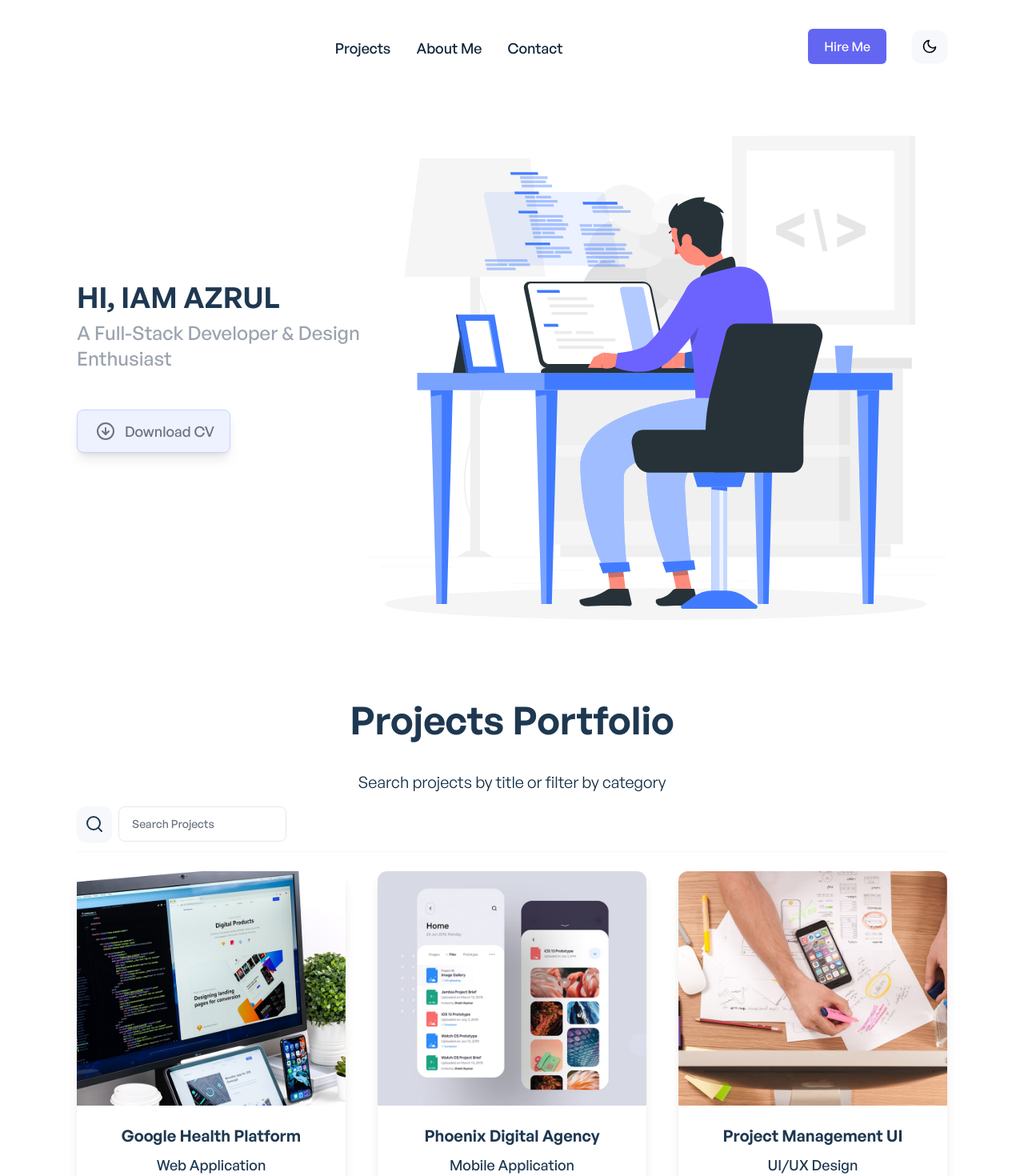
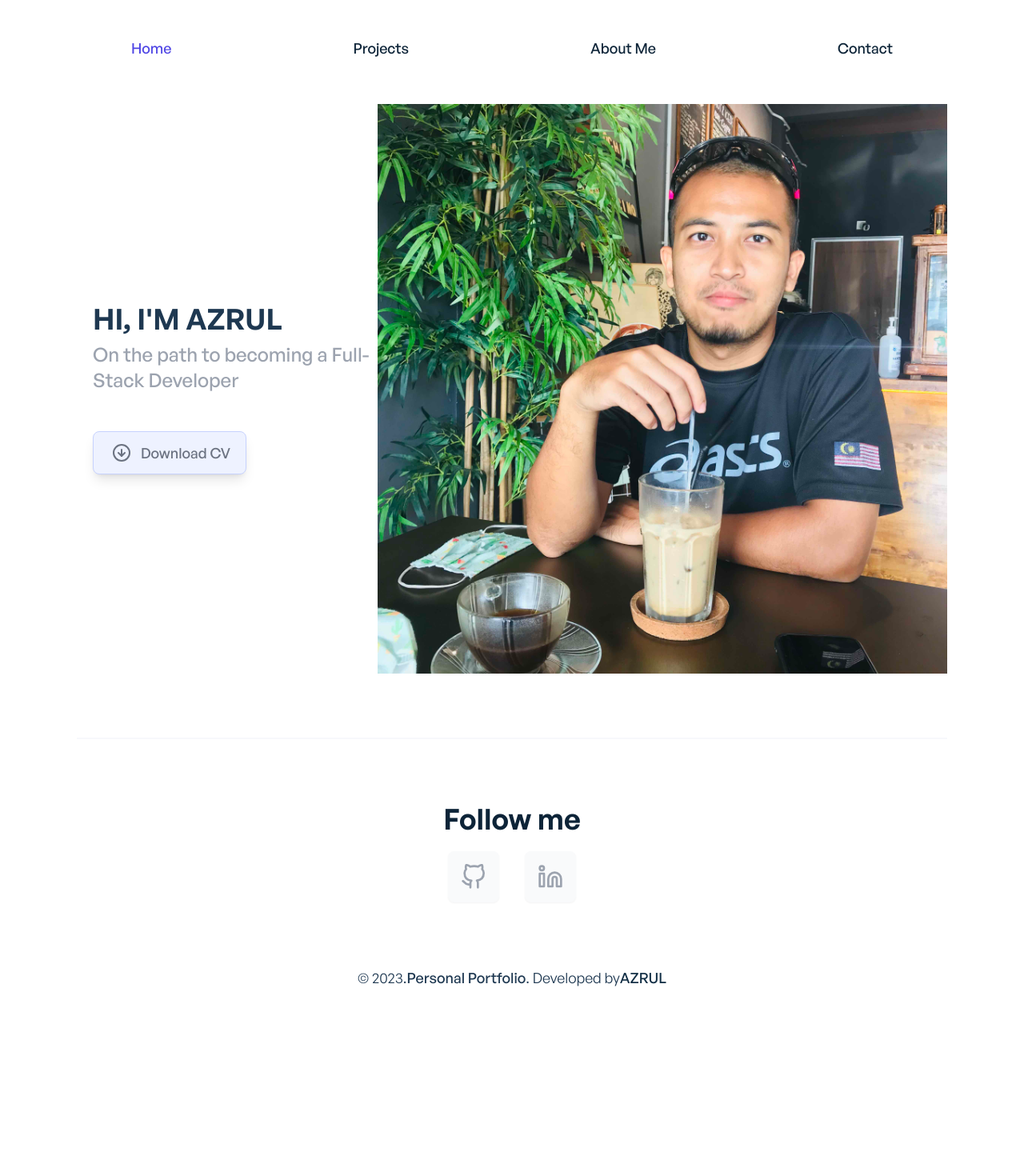
Before and after one commit to azrulwm/portfolio-vue, a Vue app: page / in a window 1280 px wide. Shown: the top 1470 px of the page at 80% size. After the commit the page ends 1268 px from the top, so only its background shows below. Built offline with nearby package versions, Linux system fonts and the light colour scheme.

Commit message:
Fixing home page and removing unused codes in the header

```diff
--- a/src/components/shared/AppBanner.vue
+++ b/src/components/shared/AppBanner.vue
@@ -27,16 +27,16 @@ export default {
     class="flex flex-col sm:justify-between items-center sm:flex-row mt-12 sm:mt-10"
   >
     <!-- Banner left contents -->
-    <div class="w-full md:w-1/3 text-left">
+    <div class="w-full md:w-1/3 text-left ml-5">
       <h1
         class="font-general-semibold text-3xl md:text-3xl xl:text-4xl text-center sm:text-left text-ternary-dark dark:text-primary-light uppercase"
       >
-        Hi, Iam Azrul
+        Hi, I'm Azrul
       </h1>
       <p
         class="font-general-medium mt-2 text-lg sm:text-xl xl:text-2xl text-center sm:text-left leading-none text-gray-400"
       >
-        A Full-Stack Developer & Design Enthusiast
+        On the path to becoming a Full-Stack Developer
       </p>
       <div class="flex justify-center sm:block">
         <a
@@ -58,12 +58,7 @@ export default {
 
     <!-- Banner right illustration -->
     <div class="w-full md:w-2/3 text-right float-right">
-      <img
-        v-if="theme === 'light'"
-        src="@/assets/images/developer.svg"
-        alt="Developer"
-      />
-      <img v-else src="@/assets/images/developer-dark.svg" alt="Developer" />
+      <img src="@/assets/images/home.jpg" alt="Developer" />
     </div>
   </section>
 </template>
--- a/src/components/shared/AppHeader.vue
+++ b/src/components/shared/AppHeader.vue
@@ -1,44 +1,16 @@
 <script>
-import ThemeSwitcher from "../ThemeSwitcher";
 import feather from "feather-icons";
 import AppHeaderLinks from "./AppHeaderLinks.vue";
-import Button from "../reusable/Button.vue";
-// import HireMeModal from "../HireMeModal.vue";
 
 export default {
   components: {
-    ThemeSwitcher,
-    // HireMeModal,
     AppHeaderLinks,
-    Button,
   },
   data() {
     return {
       isOpen: false,
       theme: "",
       modal: false,
-      categories: [
-        {
-          id: 1,
-          value: "web",
-          name: "Web Application",
-        },
-        {
-          id: 2,
-          value: "mobile",
-          name: "Mobile Application",
-        },
-        {
-          id: 3,
-          value: "ui-ux",
-          name: "UI/UX Design",
-        },
-        {
-          id: 4,
-          value: "branding",
-          name: "Branding & Anim",
-        },
-      ],
     };
   },
 
@@ -78,22 +50,10 @@ export default {
   <nav id="nav" class="sm:container sm:mx-auto">
     <!-- Header start -->
     <div
-      class="z-10 max-w-screen-lg xl:max-w-screen-xl block sm:flex sm:justify-between sm:items-center my-6"
+      class="z-10 max-w-screen-lg sm:mx-auto block sm:flex sm:items-center my-6"
     >
       <!-- Header menu links and small screen hamburger menu -->
-      <div class="flex justify-between items-center px-4 sm:px-0">
-        <!-- Header logos -->
-        <div>
-          <router-link to="/"></router-link>
-        </div>
-
-        <!-- Theme switcher small screen -->
-        <theme-switcher
-          :theme="theme"
-          @themeChanged="updateTheme"
-          class="block sm:hidden bg-ternary-light dark:bg-ternary-dark hover:bg-hover-light dark:hover:bg-hover-dark hover:shadow-sm px-2.5 py-2 rounded-lg"
-        />
-
+      <div class="sm:hidden flex justify-between items-center px-4 sm:px-0">
         <!-- Small screen hamburger menu -->
         <div class="sm:hidden">
           <button
@@ -125,37 +85,7 @@ export default {
 
       <!-- Header links -->
       <AppHeaderLinks :showModal="showModal" :isOpen="isOpen" />
-
-      <!-- Header right section buttons -->
-      <div
-        class="hidden sm:flex justify-between items-center flex-col md:flex-row"
-      >
-        <!-- Hire me button -->
-        <div class="hidden md:block">
-          <Button
-            title="Hire Me"
-            class="text-md font-general-medium bg-indigo-500 hover:bg-indigo-600 text-white shadow-sm rounded-md px-5 py-2.5 duration-300"
-            @click="showModal()"
-            aria-label="Hire Me Button"
-          />
-        </div>
-
-        <!-- Theme switcher large screen -->
-        <theme-switcher
-          :theme="theme"
-          @themeChanged="updateTheme"
-          class="ml-8 bg-primary-light dark:bg-ternary-dark px-3 py-2 shadow-sm rounded-xl cursor-pointer"
-        />
-      </div>
     </div>
-
-    <!-- Hire me modal -->
-    <!-- <HireMeModal
-			:showModal="showModal"
-			:modal="modal"
-			:categories="categories"
-			aria-modal="Hire Me Modal"
-		/> -->
   </nav>
 </template>
 
--- a/src/components/shared/AppHeaderLinks.vue
+++ b/src/components/shared/AppHeaderLinks.vue
@@ -1,6 +1,6 @@
 <script>
 export default {
-	props: ['showModal', 'isOpen'],
+  props: ["showModal", "isOpen"],
 };
 </script>
 
@@ -8,37 +8,32 @@ export default {
   <!-- Header links -->
   <div
     :class="isOpen ? 'block' : 'hidden'"
-		class="m-0 sm:ml-4 mt-5 sm:mt-3 sm:flex p-5 sm:p-0 justify-center items-center shadow-lg sm:shadow-none"
+    class="w-full mx-5 mt-5 sm:mt-3 sm:flex p-5 sm:p-0 justify-between items-center shadow-lg sm:shadow-none"
+  >
+    <router-link
+      to="/"
+      class="font-general-medium block text-left text-lg font-medium text-primary-dark dark:text-ternary-light hover:text-indigo-600 dark:hover:text-indigo-300 sm:mx-4 mb-2 sm:py-2"
+      aria-label="Home"
+      >Home</router-link
     >
     <router-link
       to="/projects"
-			class="font-general-medium block text-left text-lg font-medium text-primary-dark dark:text-ternary-light hover:text-indigo-600 dark:hover:text-indigo-300  sm:mx-4 mb-2 sm:py-2 "
+      class="font-general-medium block text-left text-lg font-medium text-primary-dark dark:text-ternary-light hover:text-indigo-600 dark:hover:text-indigo-300 sm:mx-4 mb-2 sm:py-2 border-t-2 pt-3 sm:pt-2 sm:border-t-0 border-primary-light dark:border-secondary-dark"
       aria-label="Projects"
       >Projects</router-link
     >
     <router-link
       to="/about"
-			class="font-general-medium block text-left text-lg font-medium text-primary-dark dark:text-ternary-light hover:text-indigo-600 dark:hover:text-indigo-300  sm:mx-4 mb-2 sm:py-2 border-t-2 pt-3 sm:pt-2 sm:border-t-0 border-primary-light dark:border-secondary-dark"
+      class="font-general-medium block text-left text-lg font-medium text-primary-dark dark:text-ternary-light hover:text-indigo-600 dark:hover:text-indigo-300 sm:mx-4 mb-2 sm:py-2 border-t-2 pt-3 sm:pt-2 sm:border-t-0 border-primary-light dark:border-secondary-dark"
       aria-label="About Me"
       >About Me</router-link
     >
     <router-link
       to="/contact"
-			class="font-general-medium block text-left text-lg font-medium text-primary-dark dark:text-ternary-light hover:text-indigo-600 dark:hover:text-indigo-300  sm:mx-4 mb-2 sm:py-2 border-t-2 pt-3 sm:pt-2 sm:border-t-0 border-primary-light dark:border-secondary-dark"
+      class="font-general-medium block text-left text-lg font-medium text-primary-dark dark:text-ternary-light hover:text-indigo-600 dark:hover:text-indigo-300 sm:mx-4 mb-2 sm:py-2 border-t-2 pt-3 sm:pt-2 sm:border-t-0 border-primary-light dark:border-secondary-dark"
       aria-label="Contact"
       >Contact</router-link
     >
-		<div
-			class="border-t-2 pt-3 sm:pt-0 sm:border-t-0 border-primary-light dark:border-secondary-dark"
-		>
-			<button
-				class="font-general-medium sm:hidden block text-left text-md font-medium bg-indigo-500 hover:bg-indigo-600 text-white shadow-sm rounded-sm px-4 py-2 mt-2 duration-500"
-				@click="showModal()"
-				aria-label="Hire Me Button"
-			>
-				Hire Me
-			</button>
-		</div>
   </div>
 </template>
 
--- a/src/views/Home.vue
+++ b/src/views/Home.vue
@@ -1,14 +1,10 @@
 <script>
-import AppBanner from "@/components/shared/AppBanner";
-import ProjectsGrid from "../components/projects/ProjectsGrid.vue";
-import Button from "../components/reusable/Button.vue";
+import AppBanner from "@/components/shared/AppBanner.vue";
 
 export default {
   name: "Home",
   components: {
     AppBanner,
-    ProjectsGrid,
-    Button,
   },
 };
 </script>
@@ -17,20 +13,6 @@ export default {
   <div class="container mx-auto">
     <!-- Banner -->
     <AppBanner class="mb-5 sm:mb-8" />
-
-    <!-- Projects -->
-    <ProjectsGrid />
-
-    <!-- Load more projects button -->
-    <div class="mt-10 sm:mt-20 flex justify-center">
-      <router-link
-        to="/projects"
-        class="font-general-medium flex items-center px-6 py-3 rounded-lg shadow-lg hover:shadow-xl bg-indigo-500 hover:bg-indigo-600 focus:ring-1 focus:ring-indigo-900 text-white text-lg sm:text-xl duration-300"
-        aria-label="More Projects"
-      >
-        <Button title="More Projects" />
-      </router-link>
-    </div>
   </div>
 </template>
 
```
Also changed, not shown: src/assets/images/home.jpg (added). Lines whose indentation alone changed are shown as unchanged.
